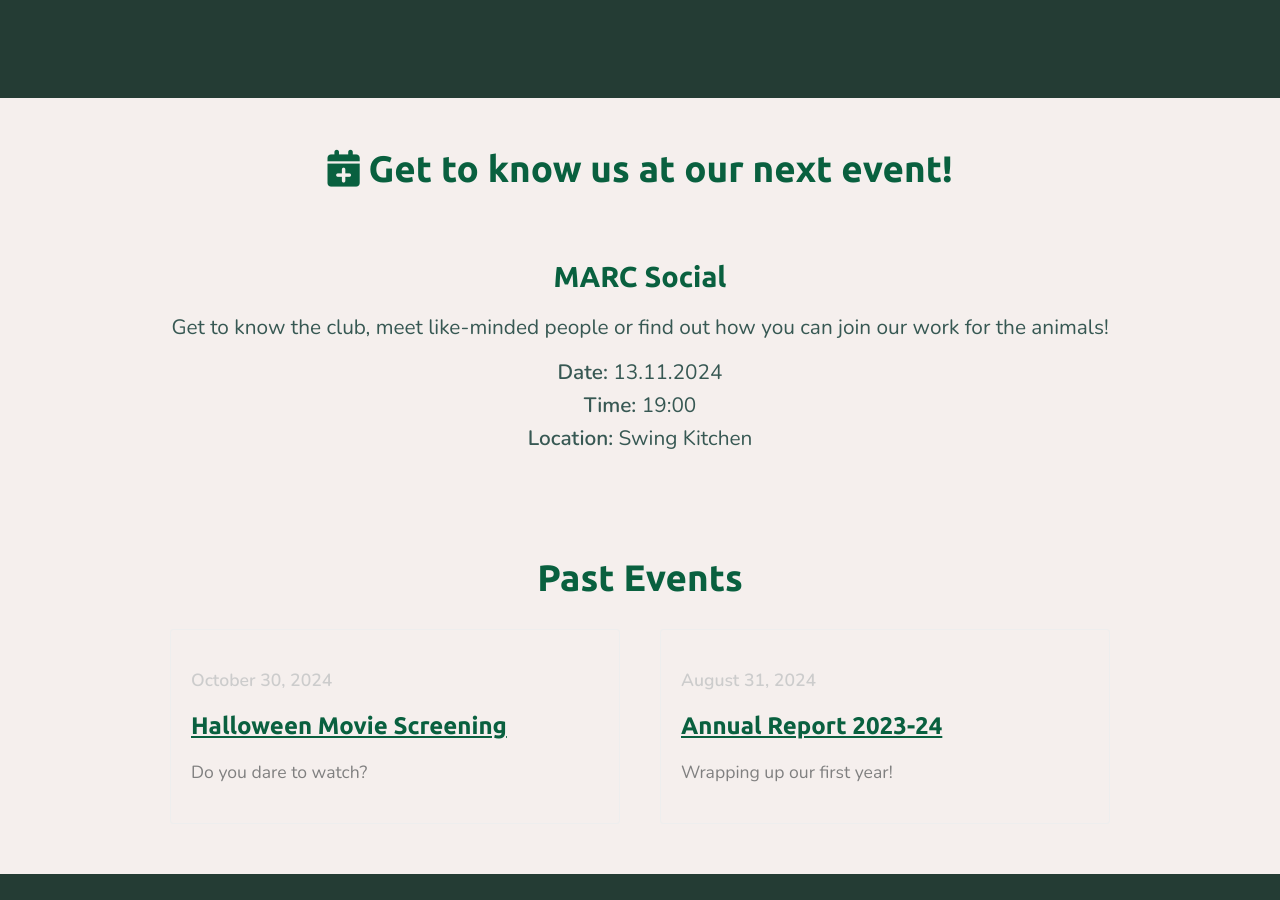
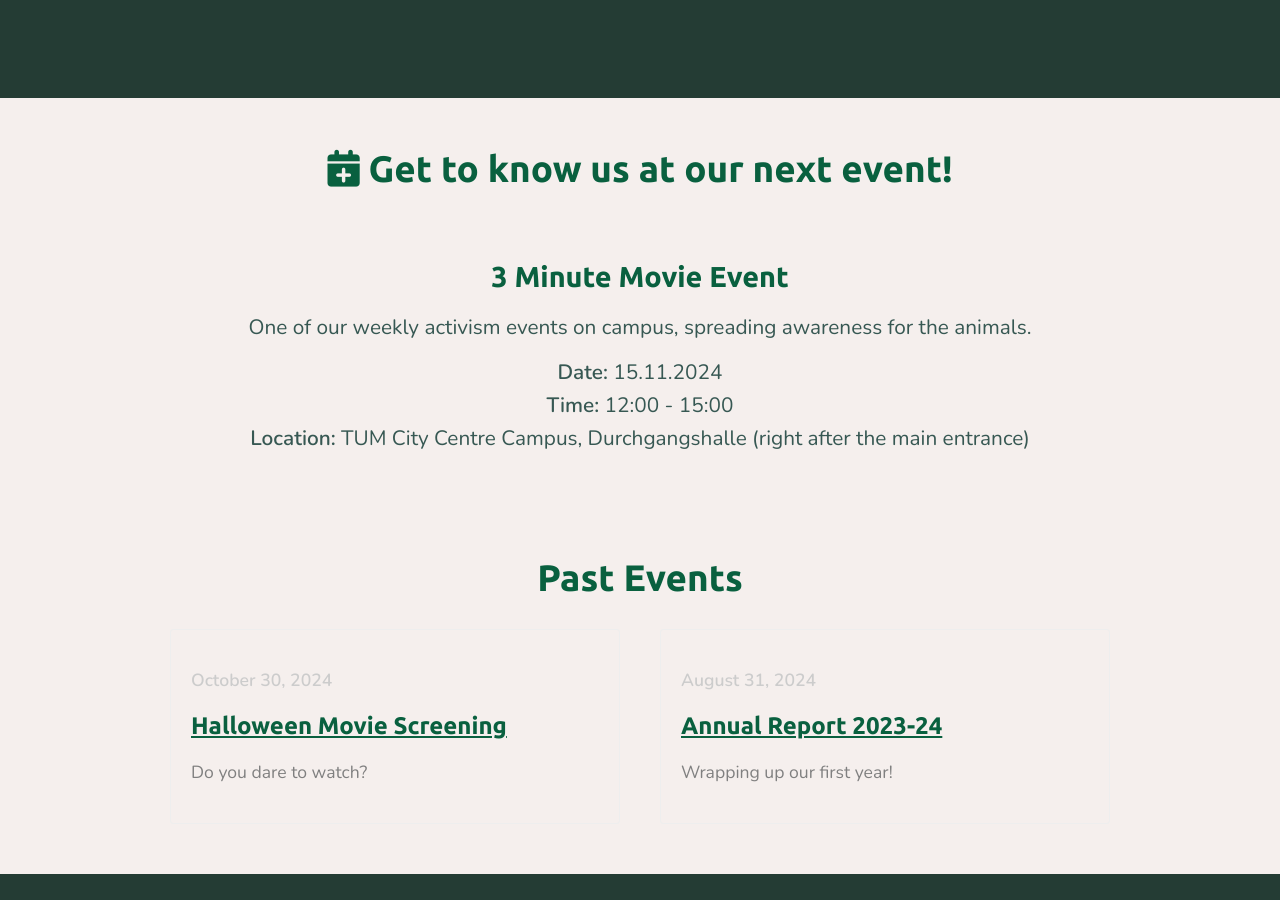
Before and after one commit to municharc/municharc.github.io, a Jekyll site: the page built from index.html, in a window 1280 px wide and 900 px high, scrolled down 1150 px. Built offline with Jekyll 4.4.1, drawn with Linux system fonts in a browser that asks for light colours; nearby versions of some CDN libraries.

Commit message:
Update event to 3MM on Friday 15th

```diff
--- a/index.html
+++ b/index.html
@@ -70,12 +70,12 @@ title: Munich Animal Rights Club
 	<div class="next-event-info" style="margin-top: 20px;
 			text-align: center;">
 		<a >
-			<h3>MARC Social</h3>
+			<h3>3 Minute Movie Event</h3>
 		</a>
-		<p>Get to know the club, meet like-minded people or find out how you can join our work for the animals!</p>
-		<p><span>Date:</span> 13.11.2024</p>
-		<p><span>Time:</span> 19:00</p>
-		<p><span>Location:</span> Swing Kitchen </p>
+		<p>One of our weekly activism events on campus, spreading awareness for the animals.</p>
+		<p><span>Date:</span> 15.11.2024</p>
+		<p><span>Time:</span> 12:00 - 15:00</p>
+		<p><span>Location:</span> TUM City Centre Campus, Durchgangshalle (right after the main entrance) </p>
 	</div>
 </div>
 
```
